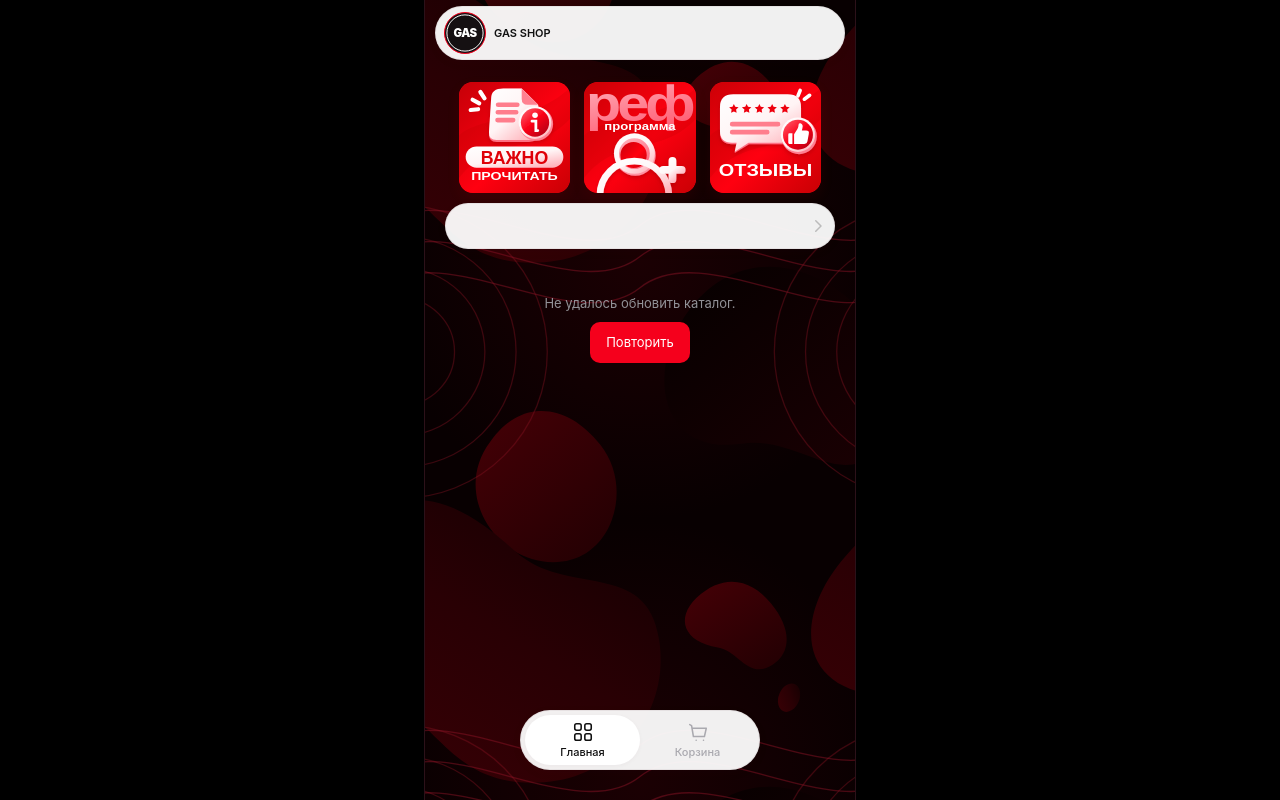
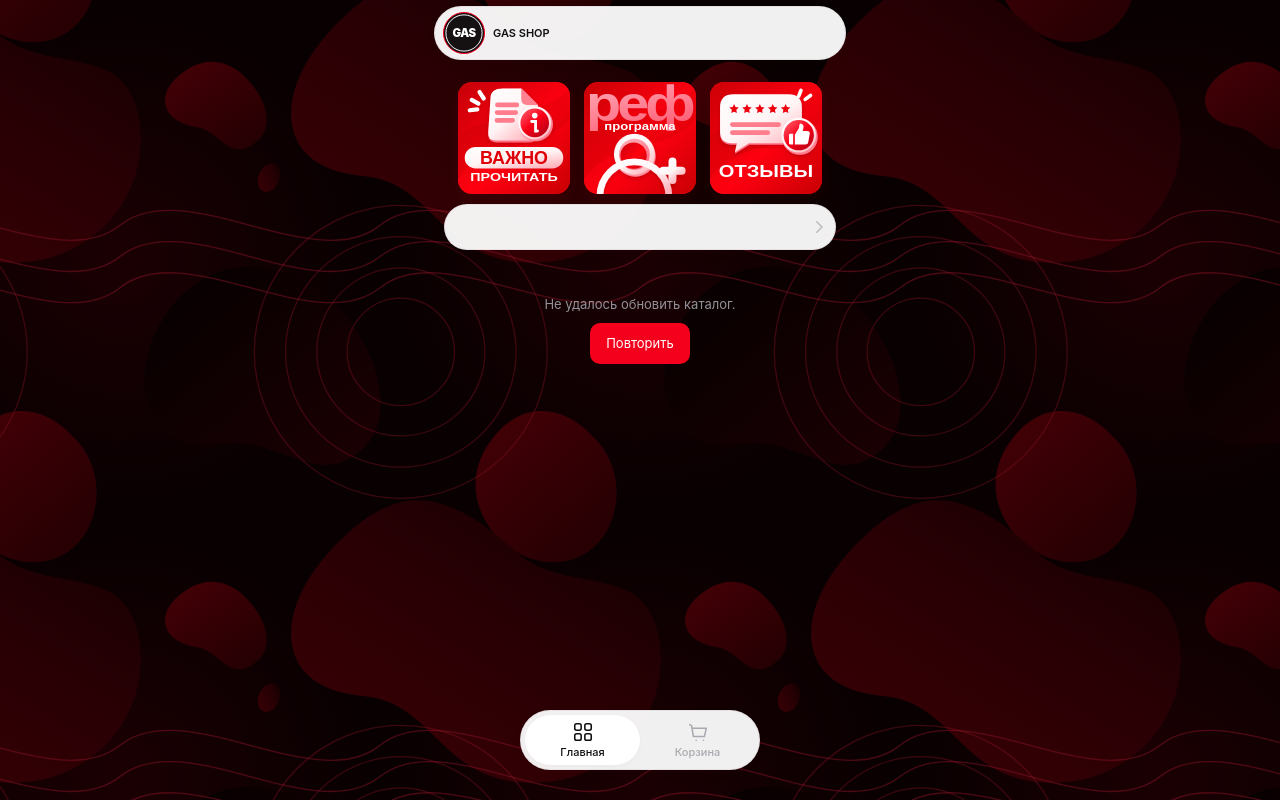
Before and after one commit to vshnkvm-max/ruslan, a website: page public/miniapp.html in a window 1280 px wide. Drawn offline with Linux system fonts and the light colour scheme; no server answers.

Commit message:
Fill the entire Mini App window with the burgundy background

```diff
--- a/public/miniapp.css
+++ b/public/miniapp.css
@@ -1,7 +1,7 @@
 :root {
   font-family: -apple-system, BlinkMacSystemFont, "Segoe UI", Arial, sans-serif;
   color: #111;
-  background: #000;
+  background: #100002;
   --red: #f5001c;
   --muted: #929197;
   --page: #f6f3f3;
@@ -208,7 +208,7 @@ dialog[data-closing]::backdrop { animation: backdrop-out .17s ease both; }
 .category-indicator[data-instant] { transition: none; }
 
 /* Lightly translucent, flat surfaces without glass effects. */
-.miniapp { background: #100002 url('/miniapp/background.svg') center top / 520px 520px repeat; }
+.miniapp { background: transparent; }
 .topbar, .category-bar, .bottom-nav, .profile-card, .profile-link, .profile-tabs, .profile-stats > div, .recent-orders, #cart-content {
   border: 1px solid var(--panel-border);
   background: var(--panel-bg);
@@ -241,11 +241,9 @@ dialog[data-profile-anchored] { --profile-y: clamp(12px, var(--profile-top), 50d
 #cart-page > #cart-content { min-height: 300px; }
 @media (max-width: 359px) { #cart-content { padding-right: 16px; padding-left: 16px; } }
 
-body { position: relative; isolation: isolate; background: #000; }
+body { position: relative; isolation: isolate; min-height: 100dvh; background: #100002 url('/miniapp/background.svg') center top / 520px 520px repeat; }
 
-.miniapp { position: relative; isolation: isolate; border-inline: 1px solid #2c1119; }
-
-dialog::backdrop { clip-path: inset(0 max(0px, calc((100% - var(--app-width)) / 2))); }
+.miniapp { position: relative; isolation: isolate; }
 
 .category-next { flex: 0 0 24px; height: 36px; display: grid; place-items: center; padding: 0; border: 0; border-radius: 18px; background: transparent; color: #111; }
 .category-next svg { width: 18px; height: 18px; fill: none; stroke: currentColor; stroke-width: 2; stroke-linecap: round; stroke-linejoin: round; }
```
Also changed, not shown: tests/miniapp-smoke.mjs (+5 -3 lines), README.md.
